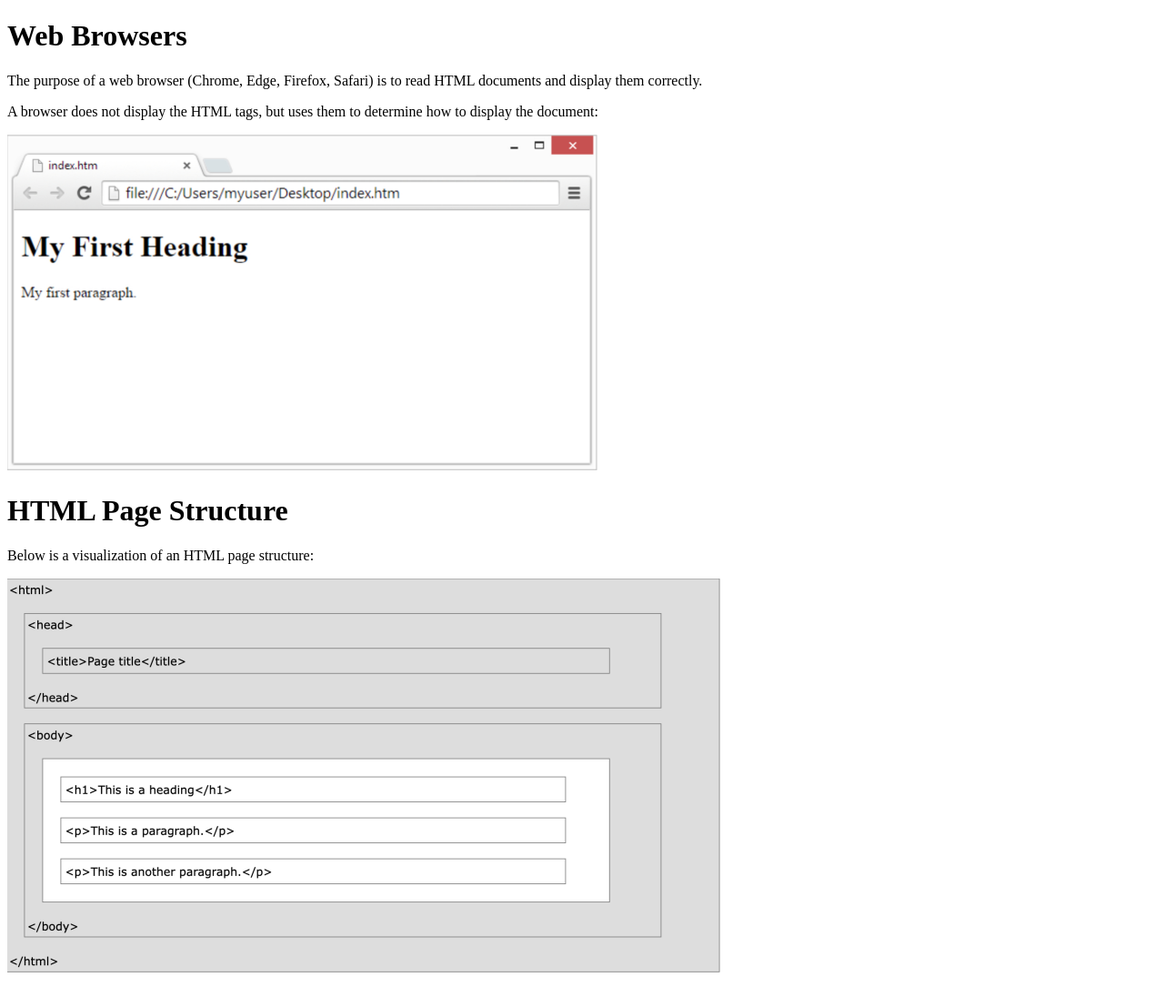
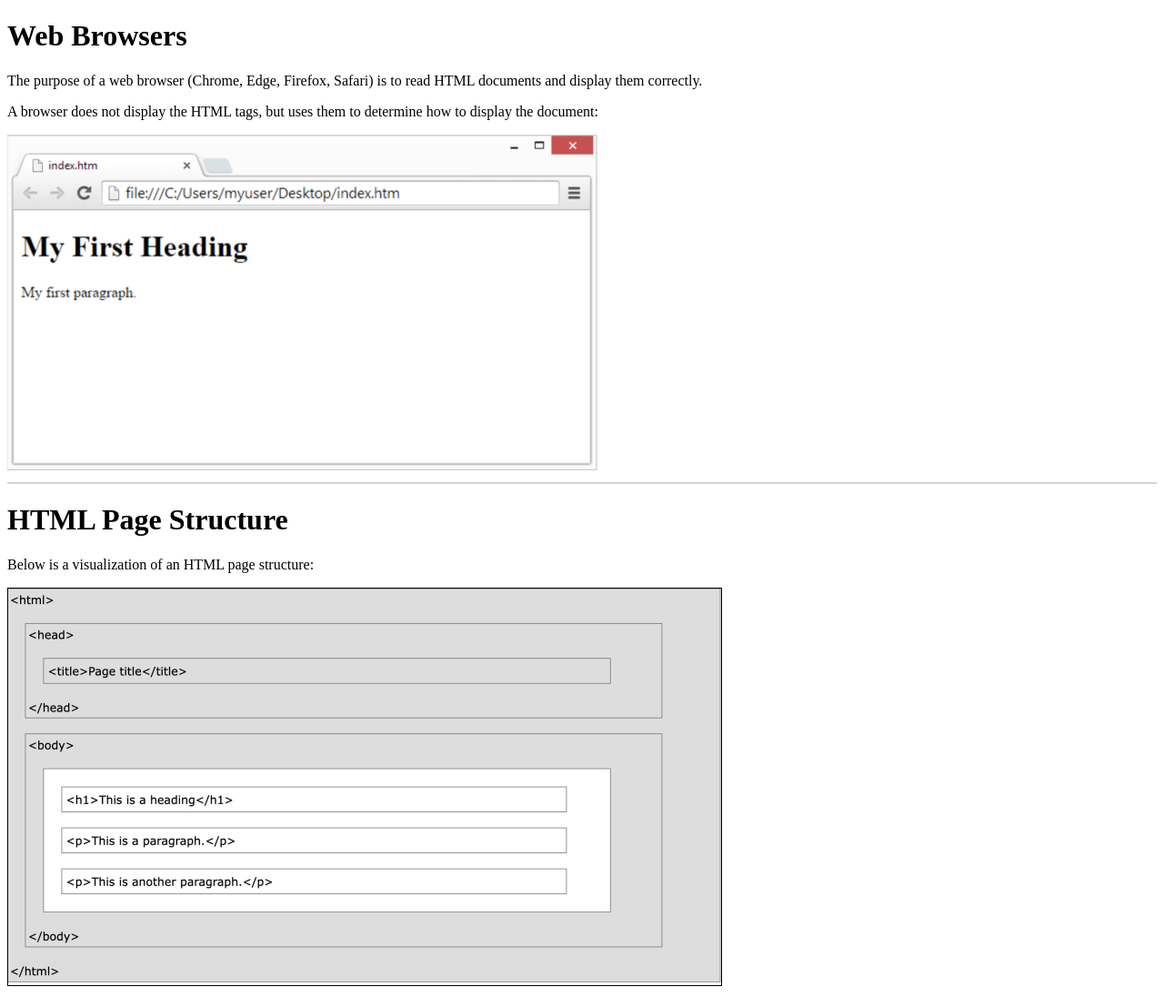
Before and after one commit to ChristianMonrabal/Intro, a plain HTML site: page index.html in a window 1280 px wide. Shown: the whole page at 91% size. Drawn offline with Linux system fonts and the light colour scheme.

Commit message:
configures

```diff
--- a/index.html
+++ b/index.html
@@ -14,10 +14,10 @@
     <p>The purpose of a web browser (Chrome, Edge, Firefox, Safari) is to read HTML documents and display them correctly.</p>
     <p>A browser does not display the HTML tags, but uses them to determine how to display the document:</p>
     <img src="./img/Imagen 1.png" alt="Imagen 1">
-    <p></p>
+    <hr size="2px" color="lightgrey">
     <h1>HTML Page Structure</h1>
     <p>Below is a visualization of an HTML page structure:</p>
-    <img src="./img/Imagen 2.png">
+    <img style="border: 1px solid; color: black;" src="./img/Imagen 2.png">
 </body>
 
 </html>
```
